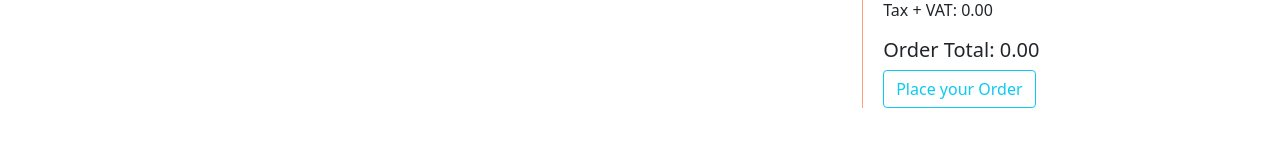
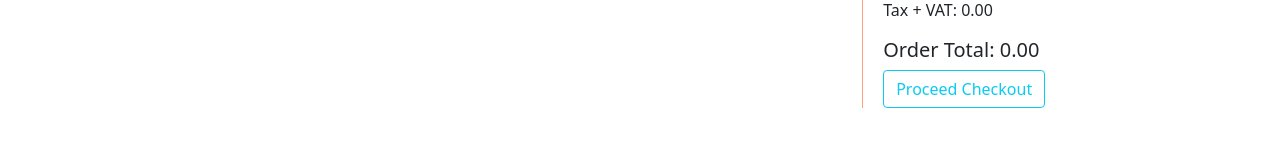
Before and after one commit to mnomanme/reactAuthentication, a React (Create React App) app in the folder 43-shared-auth-and-protected-route/ema-john-auth/: page /review in a window 1280 px wide. Shown: the part 241-388 px from the top of the page. Built offline with nearby package versions, Linux system fonts and the light colour scheme.

Commit message:
checkout add

```diff
--- a/43-shared-auth-and-protected-route/ema-john-auth/src/components/Review/Review.js
+++ b/43-shared-auth-and-protected-route/ema-john-auth/src/components/Review/Review.js
@@ -1,4 +1,5 @@
 import React, { useEffect, useState } from 'react';
+import { useHistory } from 'react-router-dom';
 import { Button, Container } from 'react-bootstrap';
 import { Link } from 'react-router-dom';
 import fakeData from '../../resources/fakeData';
@@ -12,12 +13,11 @@ const Review = () => {
 
 	const [orderPlaced, setOrderPlaced] = useState(false);
 
+	const history = useHistory();
+
 	// place order button handle
-	const handlePlaceOrder = () => {
-		console.log('order is now placed');
-		setReviewCart([]);
-		setOrderPlaced(true);
-		processOrder();
+	const handleProceedCheckout = () => {
+		history.push('/shipment');
 	};
 
 	// remove product review item
@@ -65,9 +65,9 @@ const Review = () => {
 			</section>
 			<section className="cartContainer">
 				<Cart cart={reviewCart}>
-					<Link to="/review">
-						<Button onClick={handlePlaceOrder} variant="outline-info" size="md">
-							Place your Order
+					<Link to="/shipment">
+						<Button onClick={handleProceedCheckout} variant="outline-info" size="md">
+							Proceed Checkout
 						</Button>
 					</Link>
 				</Cart>
```
